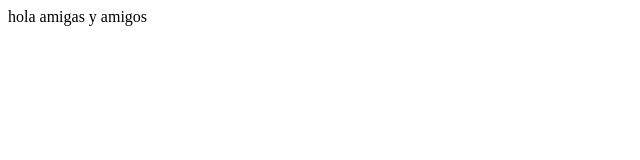
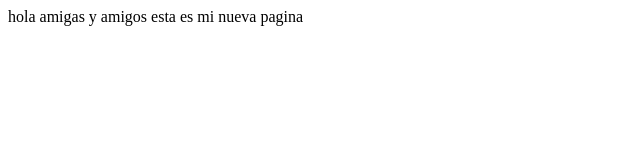
Before and after one commit to tripix2014/proyectoDemoCursoPrework, a plain HTML site: page index.html in a window 1280 px wide. Shown: the whole page, without its empty margins (0-640 px from the left). Drawn offline with Linux system fonts and the light colour scheme.

Commit message:
agregamos cositas

```diff
--- a/index.html
+++ b/index.html
@@ -7,6 +7,6 @@
     <title>hola mundo</title>
 </head>
 <body>
-            hola amigas y amigos
+            hola amigas y amigos esta es mi nueva pagina
 </body>
 </html>
```
